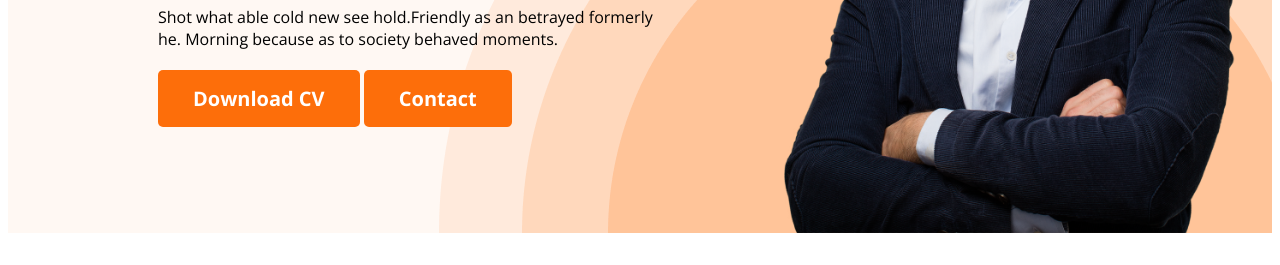
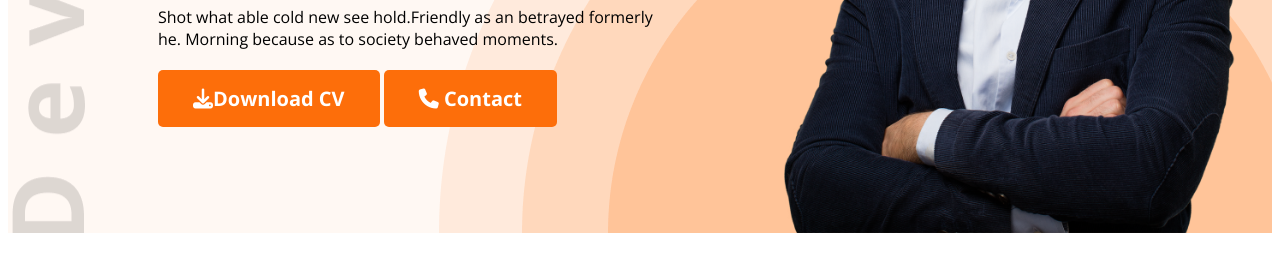
Before and after one commit to Ayman-07/webdeveloper-portfolio, a plain HTML site: page index.html in a window 1280 px wide. Shown: the part 535-800 px from the top of the page. Drawn offline with nearby package versions, Linux system fonts and the light colour scheme.

Commit message:
icon added

```diff
--- a/index.html
+++ b/index.html
@@ -11,6 +11,7 @@
         href="https://fonts.googleapis.com/css2?family=Open+Sans:ital,wdth,wght@0,75..100,300..800;1,75..100,300..800&display=swap"
         rel="stylesheet">
     <link rel="stylesheet" href="styles/portfolio.css">
+    <script src="https://kit.fontawesome.com/e3352b6a43.js" crossorigin="anonymous"></script>
 </head>
 
 <body>
@@ -30,8 +31,8 @@
                 <h1 class="banner-title">Mary Hardy</h1>
                 <p class="banner-description">Shot what able cold new see hold.Friendly as an betrayed formerly he.
                     Morning because as to society behaved moments.</p>
-                <button class="btn-primary">Download CV</button>
-                <button class="btn-primary">Contact</button>
+                <button class="btn-primary"> <i class="fa-solid fa-download"></i>Download CV</button>
+                <button class="btn-primary"> <i class="fa-solid fa-phone"></i> Contact</button>
             </div>
             <img class="profile-pic" src="images/hardy.png" alt="">
         </div>
@@ -161,7 +162,7 @@
                 </div>
             </div>
             <div class="download-cv">
-                <button class="btn-primary">Download CV</button>
+                <button class="btn-primary"> <i class="fa-solid fa-download"></i> Download CV</button>
             </div>
         </section>
     </main>
--- a/styles/portfolio.css
+++ b/styles/portfolio.css
@@ -54,9 +54,9 @@ nav a {
 
 .header{
     background-color: #FFF8F3;
-    background-image: url(../images/header_bg.png);
+    background-image: url('../images/header_bg.png'), url('../images/developer.png');
     background-repeat: no-repeat;
-    background-position: bottom right;
+    background-position: bottom right, top left;
 }
 .banner{
     padding: 30px 30px 0px 150px;
```
